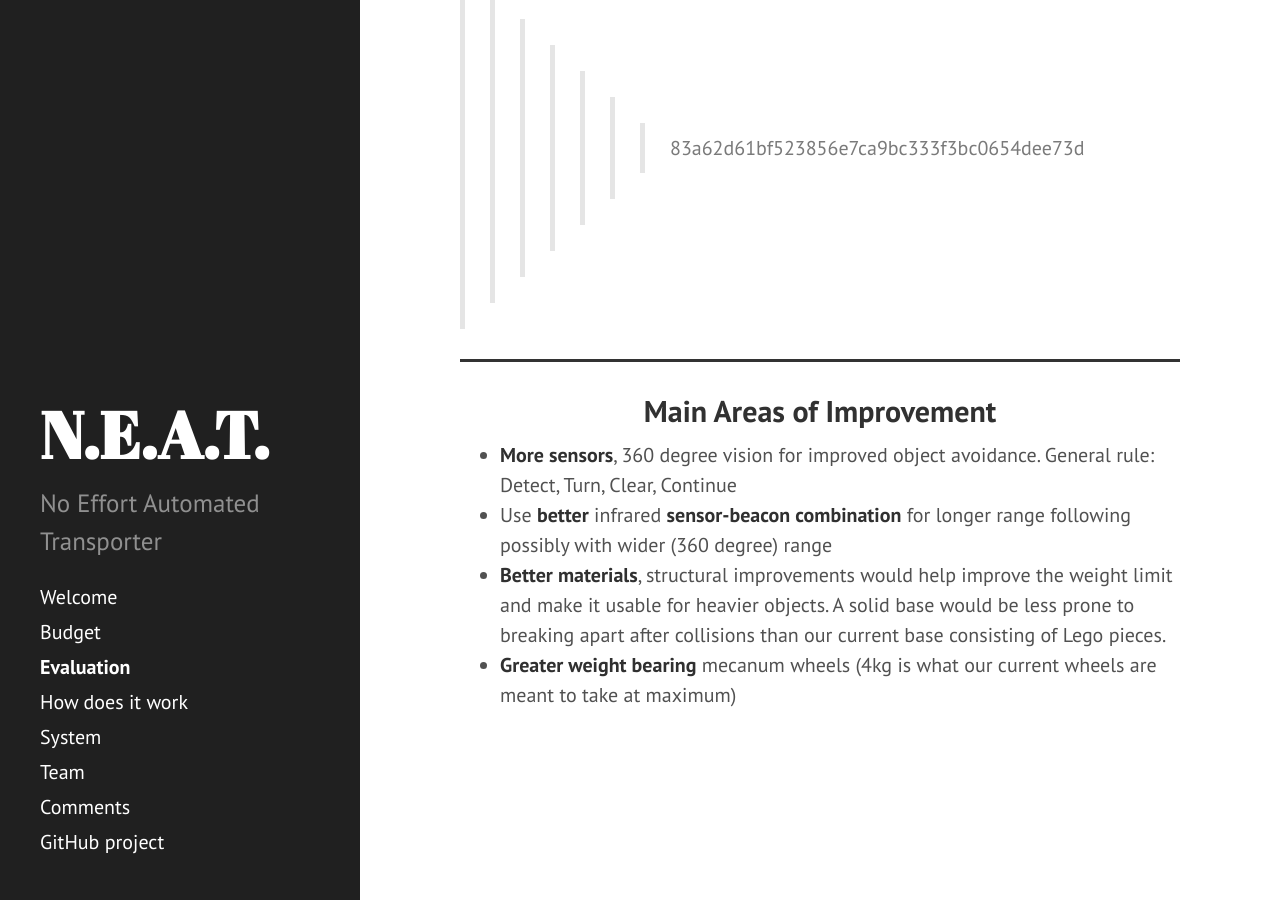
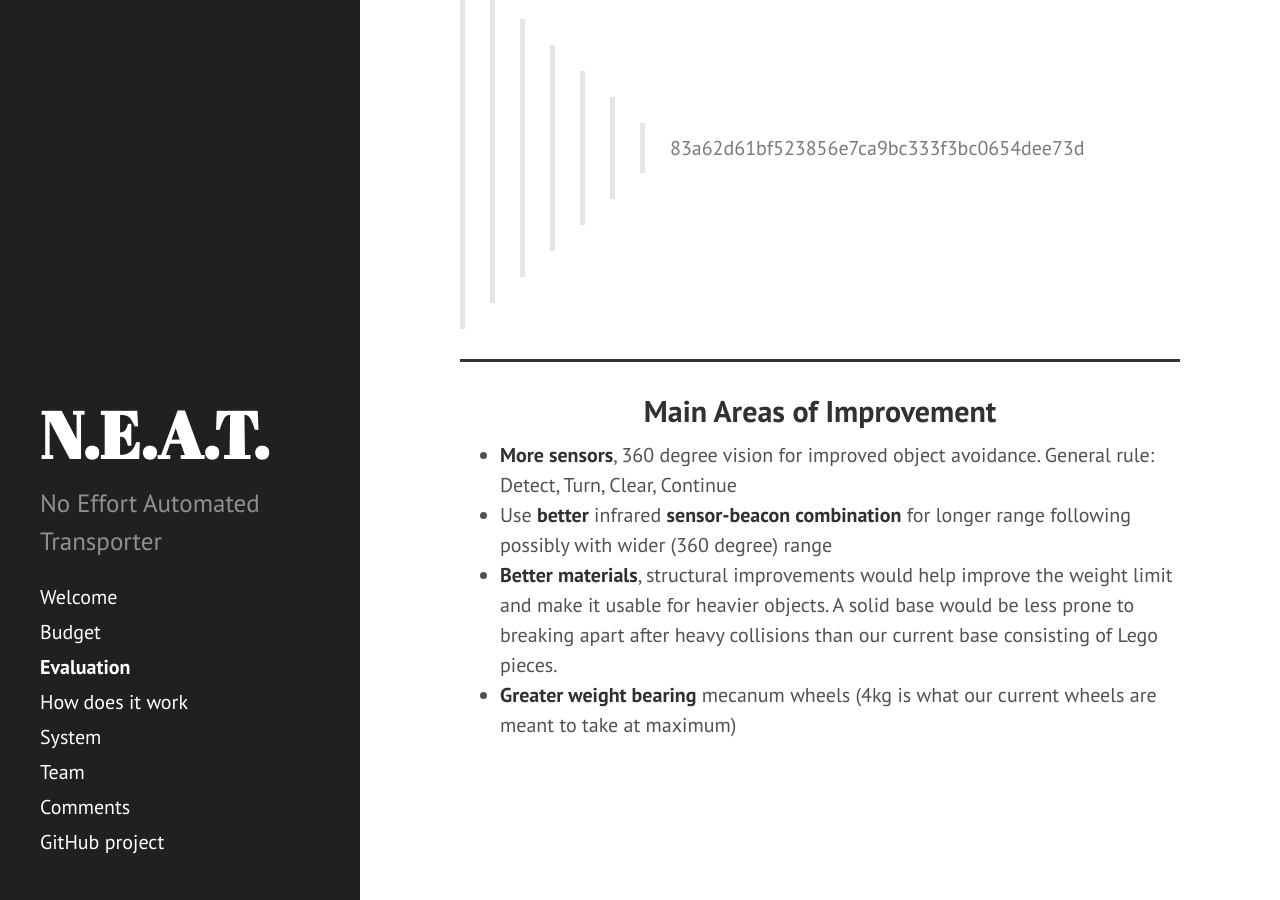
Before and after one commit to okapeng/sdp2020-group2, a Jekyll site: the page built from _pages/evaluation.md, in a window 1280 px wide and 900 px high, scrolled down 3924 px. Built offline with Jekyll 4.4.1, drawn with Linux system fonts in a browser that asks for light colours.

Commit message:
Update evaluation.md

```diff
--- a/_pages/evaluation.md
+++ b/_pages/evaluation.md
@@ -50,5 +50,5 @@
 
   * **More sensors**, 360 degree vision for improved object avoidance. General rule: Detect, Turn, Clear, Continue
   * Use **better** infrared **sensor-beacon combination** for longer range following possibly with wider (360 degree) range
-  * **Better materials**, structural improvements would help improve the weight limit and make it usable for heavier objects. A solid base would be less prone to breaking apart after collisions than our current base consisting of Lego pieces.
+  * **Better materials**, structural improvements would help improve the weight limit and make it usable for heavier objects. A solid base would be less prone to breaking apart after heavy collisions than our current base consisting of Lego pieces.
   * **Greater weight bearing** mecanum wheels (4kg is what our current wheels are meant to take at maximum)
```
